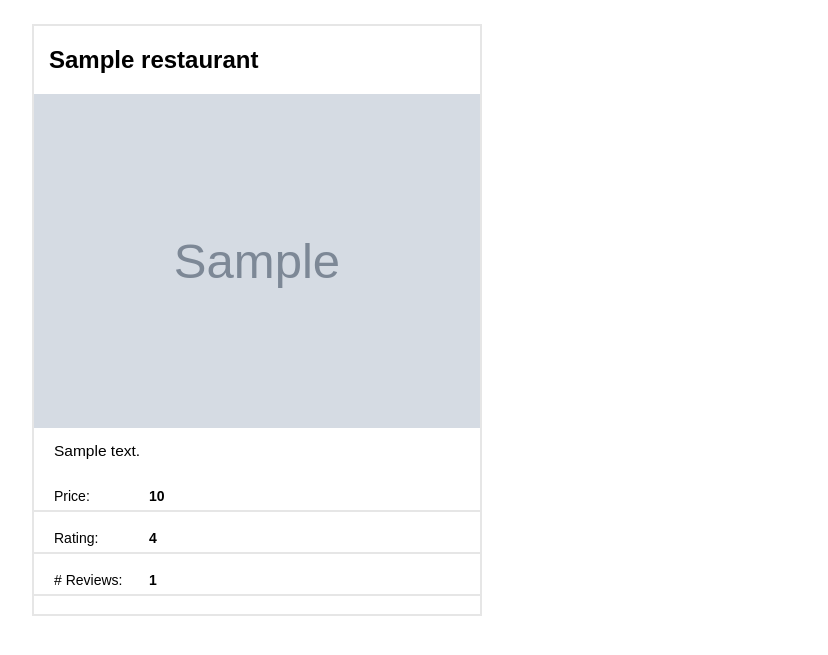
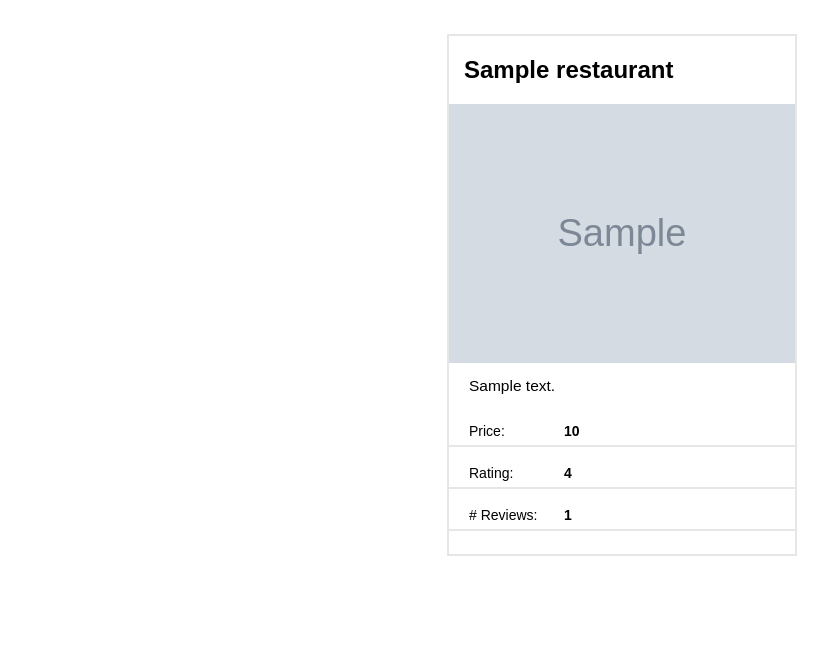
Before and after one commit to missystem/webdev-labs, a Flask app: template lab02/templates/restaurant.html in a window 1280 px wide. Shown: the part 128-783 px from the top of the page, without its empty margins (18-846 px from the left). Run offline with Flask 2, Linux system fonts and the light colour scheme; the template is opened without the code that fills it: most values are stand-ins (such as "Sample title", 1, 10 or a date in 2020); grey boxes marked "Sample" are stand-in pictures; some libraries are stand-ins or nearby versions.

Commit message:
optional #1 is done

```diff
--- a/lab01/exercise01/style.css
+++ b/lab01/exercise01/style.css
@@ -10,7 +10,9 @@ body {
 Add some style blocks below this line to style the card.
 */
 section {
-    width: 350px;
+    /* width: 350px; */
+    /* width: 100%; */
+    width: 30%;
     margin: 10px;
     border: solid 1px #e6e6e6;
     /* padding-top: 10px; */
@@ -24,5 +26,5 @@ section img {
 section h2, section p, section button {
     margin-left: 10px;
     margin-right: 10px;
-
+    /* margin: 5% 5%;     first argument is the topbottom, second is the leftright */
 }
--- a/lab02/app.py
+++ b/lab02/app.py
@@ -88,7 +88,7 @@ def exercise4():
         user=current_user,
         search_term=search_term,
         location=location,
-        restaurant=restaurants[0]
+        restaurants=restaurants
     )
 
 @app.route('/cards/')
--- a/lab02/static/style.css
+++ b/lab02/static/style.css
@@ -26,14 +26,19 @@ nav ul {
 main {
     display: flex;
     flex-wrap: wrap;
+    justify-content: center;
+    padding: 10px;
 }
+/* #restaurant-list {
+    display: flex;
+} */
 
 section {
-    width: 450px;
+    width: 350px;
     margin: 3vh;
-    margin-left: 50px;
+    /* margin-left: 50px; */
     border: solid 2px #e6e6e6;
-    padding-bottom: 10px;
+    padding-bottom: 15px;
 }
 
 h2 {
@@ -98,7 +103,7 @@ hr {
         flex-wrap: wrap;
     } */
     section {
-        width: calc(50% - 50px);
+        width: calc(45% - 20px);
     }
 }
 
--- a/lab02/templates/restaurant.html
+++ b/lab02/templates/restaurant.html
@@ -5,12 +5,13 @@
     <link rel="stylesheet" href="https://cdnjs.cloudflare.com/ajax/libs/font-awesome/5.11.2/css/all.min.css">
     <link rel="stylesheet" href="/static/style.css">
     <meta name="viewport" content="width=device-width, initial-scale=1.0">
-    <title>Top Restaurant</title>
+    <title>Top Restaurants</title>
 </head>
 <body>
     {% include 'includes/header.html' %}
 
     <main>
+        {% for restaurant in restaurants %}
             <section>
                 <h2>{{ restaurant.get('name') }}</h2>
                 <img src="{{ restaurant.get('image_url') }}" alt="Picture of restaurant" />
@@ -33,6 +34,7 @@
                 </div>
                 <hr>
             </section>
+        {% endfor %}
 
     </main>
 </body>
```
Lines whose indentation alone changed are shown as unchanged.
